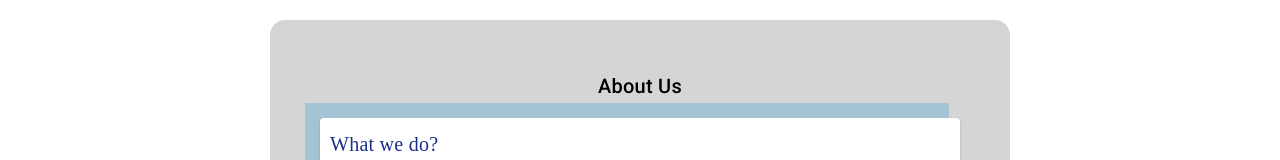
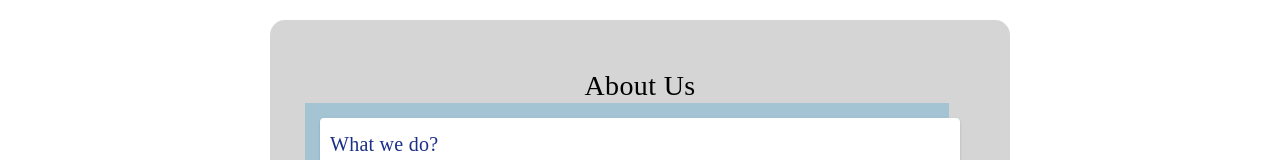
Before and after one commit to rmzvr/questionnaire, an Angular app: page / in a window 1280 px wide. Shown: the part 780-940 px from the top of the page. Built offline with nearby package versions, Linux system fonts and the light colour scheme.

Commit message:
fix font size on home page h2

```diff
--- a/src/app/features/homepage/homepage.component.scss
+++ b/src/app/features/homepage/homepage.component.scss
@@ -1,3 +1,7 @@
+h2{
+    font-family: "Cormorant Garamond", serif;
+    font-size: 2em;
+}
 
 .go-testing-container{
     display: flex;
```
